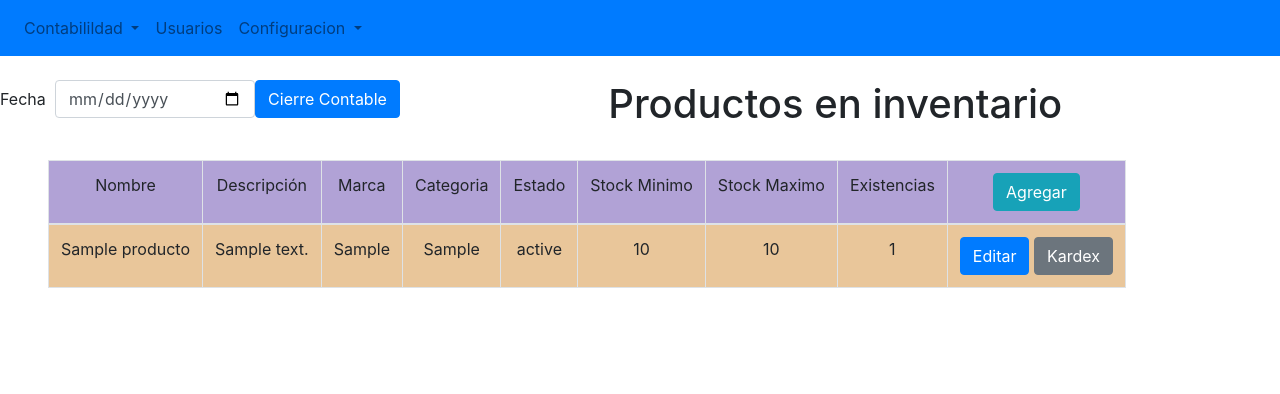
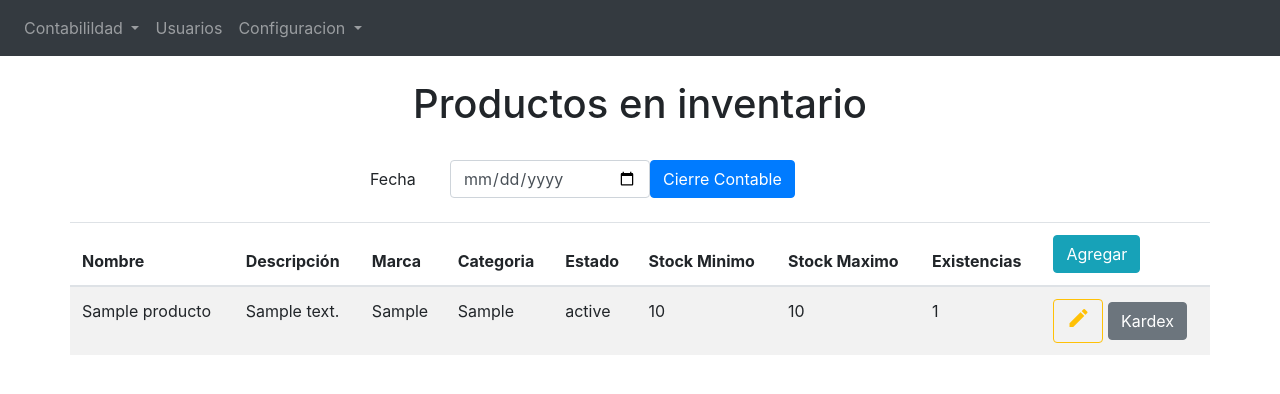
Before and after one commit to CarlosRiveera/SIC-proyecto, a Django app: page /productos/ in a window 1280 px wide. Shown: the top 394 px of the page. Run offline with Django 3.2, Linux system fonts and the light colour scheme; tables that the repository leaves empty hold one stand-in row (values such as "Sample post"); some libraries are stand-ins or nearby versions.

Commit message:
adding last changes

```diff
--- a/apps/transaccion/views.py
+++ b/apps/transaccion/views.py
@@ -25,7 +25,7 @@ def resumenPartida(request):
     else:
         today = datetime.today()
         Trans = Transaccion.objects.filter(fecha__year= today.year, fecha__month=today.month).order_by('fecha')
-    fechasMes = Trans.distinct('fecha')
+    fechasMes = Trans.distinct()
     fechaDisplay = getFechasEncabezado(Trans, fechasMes)
     i = 0
     for t in Trans:
@@ -53,7 +53,7 @@ def cargarXCP(request, cuentaPadre):
         else:
             Trans = Transaccion.objects.filter(fecha__year= today.year, fecha__month=today.month, cuenta__cuentaPadre__codigoCuenta = cuentaPadre).order_by('fecha')
     #consiguiendo las fechas
-    fechasMes = Trans.distinct('fecha')
+    fechasMes = Trans.distinct()
     fechaDisplay = getFechasEncabezado(Trans, fechasMes)
     i = 0
     for t in Trans:
@@ -79,7 +79,7 @@ def cargarXCPFe(request, cuentaPadre,anio,mes): ## agg request POST
     else: #Agregar fecha actual (ni debe entrar aqui xd)
         Trans = Transaccion.objects.filter(cuenta__cuentaPadre__codigoCuenta = cuentaPadre).order_by('fecha')
     #consiguiendo las fechas
-    fechasMes = Trans.distinct('fecha')
+    fechasMes = Trans.distinct()
     fechaDisplay = getFechasEncabezado(Trans, fechasMes)
     i = 0
     for t in Trans:
--- a/templates/base/base.html
+++ b/templates/base/base.html
@@ -13,7 +13,7 @@
 </head>
 <body>
 	{% block menu %}
-	<nav class="navbar navbar-expand-lg navbar-light bg-primary">
+	<nav class="navbar navbar-expand-lg navbar-dark bg-dark">
 		<!--a class="navbar-brand" href="#">Navbar</a-->
 		<button class="navbar-toggler" type="button" data-toggle="collapse" data-target="#navbarNavDropdown" aria-controls="navbarNavDropdown" aria-expanded="false" aria-label="Toggle navigation">
 			<span class="navbar-toggler-icon"></span>
@@ -74,8 +74,6 @@
 	<script type="text/javascript" src="{% static 'js/popper.min.js' %}"></script>
 	<script type="text/javascript" src="{% static 'js/bootstrap.min.js' %}"></script>
 	{% block scripts %}
-	<!-- jQuery first, then Popper.js, then Bootstrap JS -->
-
 	{% endblock %}
 </body>
 </html>
--- a/templates/cuenta/cuenta.html
+++ b/templates/cuenta/cuenta.html
@@ -69,7 +69,7 @@
             placeholder="Ingrese el nombre de la cuenta"
             value={{cuenta.nombre}}>
             <br/>
-            <label>Cuenta padre:</label>
+            <label>cuenta de mayor:</label>
             <select class="custom-select" name="cuentaPadre">
               <option value=0 selected>Ninguna</option>
               {% if cuentas %}
--- a/templates/cuenta/cuentas.html
+++ b/templates/cuenta/cuentas.html
@@ -71,7 +71,7 @@
               <th scope="col">Codigo</th>
               <th scope="col">Nombre</th>
               <th scope="col">Saldo</th>
-              <th scope="col">Cuenta padre</th>
+              <th scope="col">Cuenta de mayor</th>
               <th scope="col">Modifica inventario</th>
               <th scope="col">Estado de cuenta</th>
               <th scope="col">Tipo</th>
--- a/templates/productos/verProducto.html
+++ b/templates/productos/verProducto.html
@@ -9,21 +9,15 @@
 {% block content %}
 <title>Productos</title>
 <style type="text/css">
-  .asideIzq
-{
-        float: left;
-
-    }
-    .asideDer
-{
-        float: center;
-
-    }
-    .Fecha{
-width:200px;
-
-}
+  .Fecha{width:200px;}
 </style>
+  <aside class="asideDer">
+    <h1 class="d-flex justify-content-center">Productos en inventario</h1>
+  </aside>
+  <br>
+  <div class="container">
+    <div class="row justify-content-center">
+      <div class="col-6 align-self-center">
         <aside class="asideIzq">
           <form method="post">
             {%csrf_token%}
@@ -32,41 +26,32 @@ width:200px;
               <input name="fechaK" id="fechaK" class="form-control Fecha" type="date">
               <button style=" text-align: center;" type="submit" class="btn btn-primary">Cierre Contable</button>
             </div>
-
           </form>
         </aside>
-    <aside class="asideDer">
-      <h1 class="d-flex justify-content-center">Productos en inventario</h1>
-    </aside>
-
-
-
-
+      </div>
+    </div>
+  </div>
   <br>
-
-      </form>
-
-      <div style="right:53%;text-align: center" class="d-inline-flex pl-5">
-      <table style="right:53%;text-align: center;"class="table table-bordered">
-  <thead style="text-align: center;">
-    <tr style="text-align: center; background-color: #B1A2D6;">
-      <td scope="col">Nombre</td>
-      <td scope="col">Descripción</td>
-      <td scope="col">Marca</td>
-      <td scope="col">Categoria</td>
-      <td scope="col">Estado</td>
-      <td scope="col">Stock Minimo</td>
-      <td scope="col">Stock Maximo</td>
-      <td scope="col">Existencias</td>
-      <td scope="col"> <a class="btn btn-info" href="{%url 'registrarProducto'%}">Agregar</a></td>
+  <div class="container">
+      <div class="row">
+        <table class="table table-striped">
+          <thead>
+          <tr>
+            <th scope="col">Nombre</th>
+            <th scope="col">Descripción</th>
+            <th scope="col">Marca</th>
+            <th scope="col">Categoria</th>
+            <th scope="col">Estado</th>
+            <th scope="col">Stock Minimo</th>
+            <th scope="col">Stock Maximo</th>
+            <th scope="col">Existencias</th>
+            <th scope="col"> <a class="btn btn-info" href="{%url 'registrarProducto'%}">Agregar</a></th>
           </tr>
         </thead>
           <tbody>
           {%if productos%}
-
             {% for Producto in productos%}
-
-      <tr style="background-color: #E9C69A;">
+            <tr>
             <td>{{Producto.nombre}}</td>
             <td>{{Producto.descripcion}}</td>
             <td>{{Producto.marca}}</td>
@@ -76,7 +61,7 @@ width:200px;
             <td>{{Producto.stockMaximo}}</td>
             <td>{{Producto.existencias}}</td>
             <td>
-       <a class="btn btn-primary" href="{%url 'updateProducto' Producto.idProducto%}">Editar</a>
+            <a href="{%url 'updateProducto' Producto.idProducto%}" class="btn btn-outline-warning"><i class="material-icons">edit</i></a>
             <a class="btn btn-secondary" href="{%url 'Periodos' Producto.idProducto%}">Kardex</a>
             </td>
             </tr>
@@ -87,6 +72,8 @@ width:200px;
 
           </tbody>
         </table>
+      </div>
+  </div>
 
 
 {% endblock %}
```
Also changed, not shown: templates/partida/partidas.html (+8 -4 lines), apps/valorInicial/migrations/0001_initial.py, apps/valorInicial/migrations/0003_auto_20191018_2000.py (deleted), apps/valorInicial/migrations/0004_valorinicial_saldo.py (deleted). Lines whose indentation alone changed are shown as unchanged.
